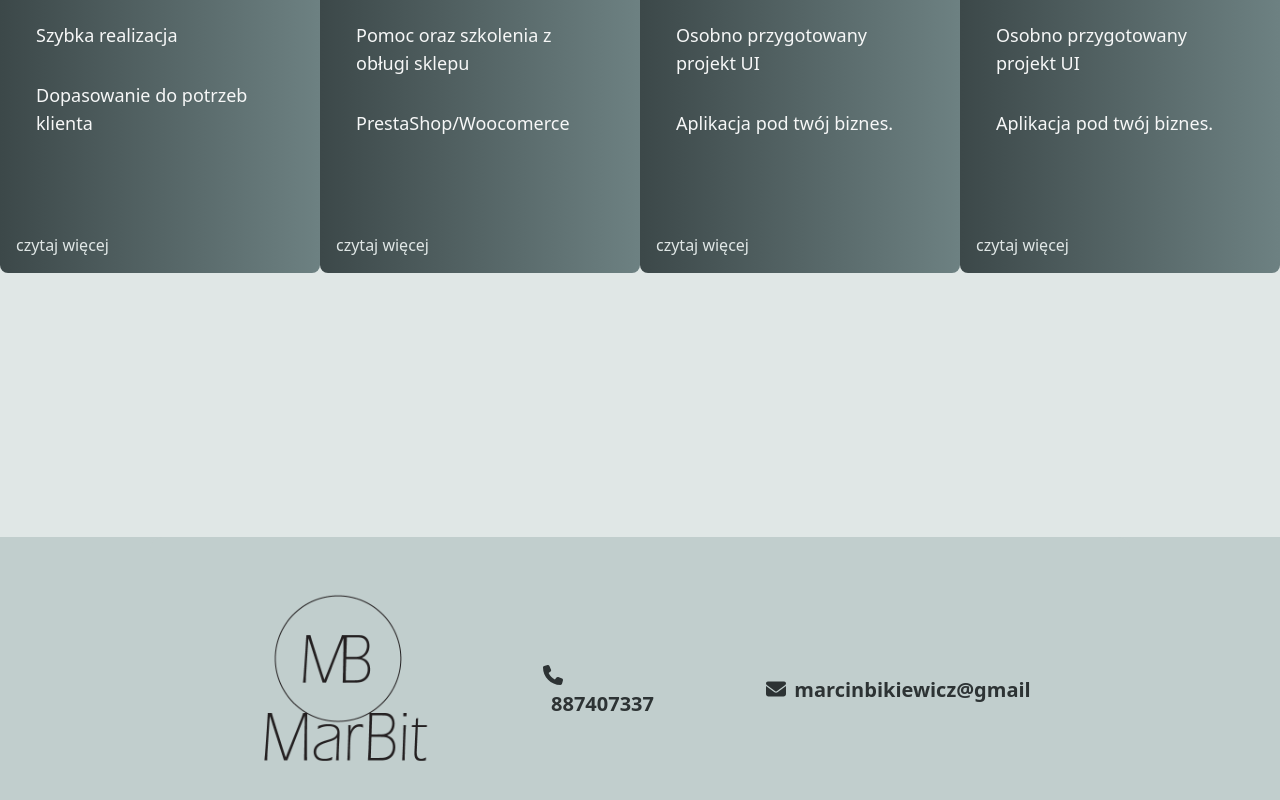
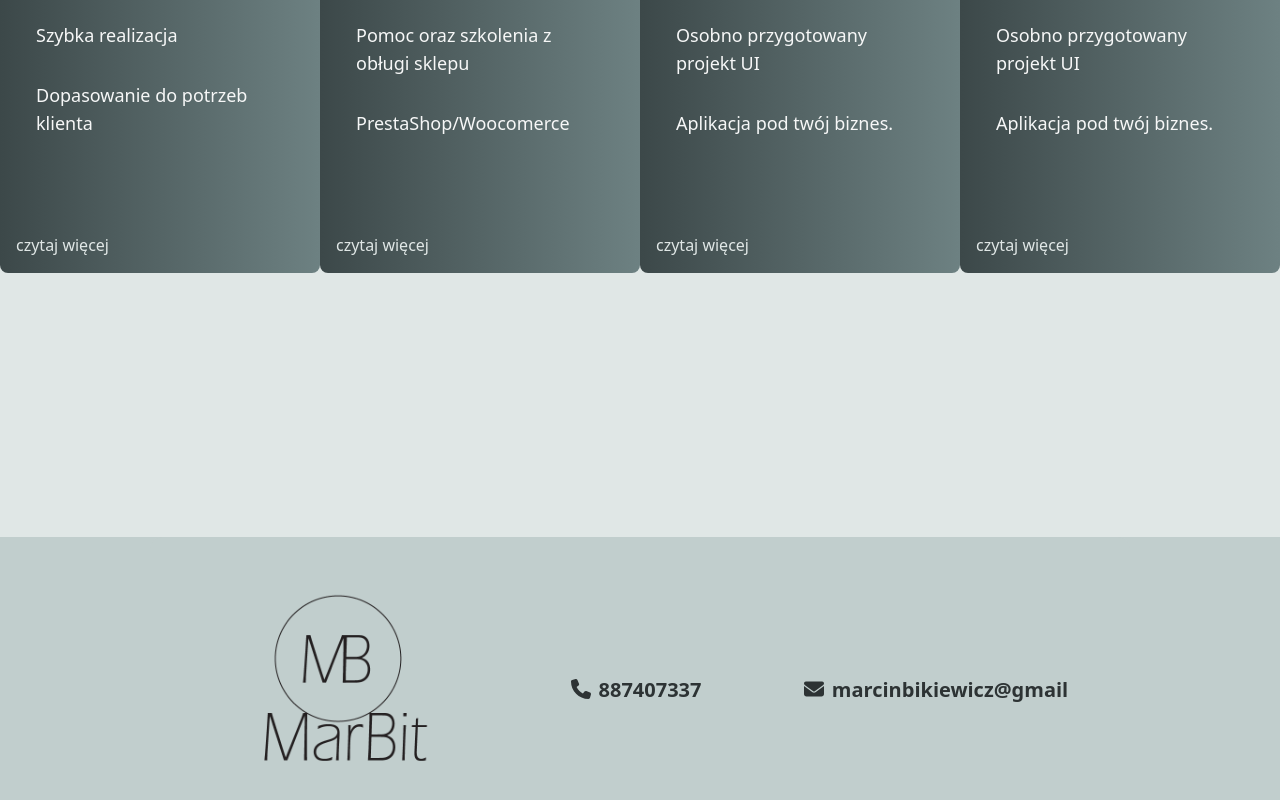
Before and after one commit to marcinbik/cv3, a Next.js app: page / in a window 1280 px wide. Shown: the part 2603-3403 px from the top of the page. Built offline with nearby package versions, Linux system fonts and the light colour scheme; a web font is replaced by a local one.

Commit message:
refactoring

```diff
--- a/components/Contact.js
+++ b/components/Contact.js
@@ -6,7 +6,7 @@ import Link from 'next/link'
 export default function Contact() {
   return (
     <div className="bg-primary-200">
-      <div className=" md:grid grid-cols-12 p-10 bg-primary-200 sm:w-fit md:w-max mx-auto rounded-xl justify-items-center items-center justify-center text-primary-900 container font-semibold  text-lg lg:text-xl 2xl:text-4xl   ">
+      <div className=" md:grid grid-cols-12  p-10 bg-primary-200 sm:w-fit md:w-max mx-auto rounded-xl justify-items-center items-center justify-center text-primary-900 container font-semibold  text-lg lg:text-xl 2xl:text-4xl   ">
         <div className=" sm:col-span-12  place-items-center  aspect-video relative  md:col-span-4">
           <Image
             src="/blackLogo.png"
@@ -15,15 +15,13 @@ export default function Contact() {
             height={300}
           />
         </div>
-        <div className="sm:col-span-12  md:col-span-3 hover:text-accent-900 transition-all   ">
-          <div className="">
+        <div className="sm:col-span-12  md:col-span-4 hover:text-accent-900 transition-all   ">
             <FontAwesomeIcon icon={faPhone} />
-          </div>
           <Link href="tel:887407337" className="px-2">
             887407337
           </Link>
         </div>
-        <div className="sm:col-span-12   md:col-span-5 hover:text-accent-900 transition-all   ">
+        <div className="sm:col-span-12 md:col-span-4 hover:text-accent-900 transition-all   ">
           <FontAwesomeIcon icon={faEnvelope} />
           <Link href="mailto:marcinbikiewicz@gmail.com" className="px-2">
             marcinbikiewicz@gmail
```
